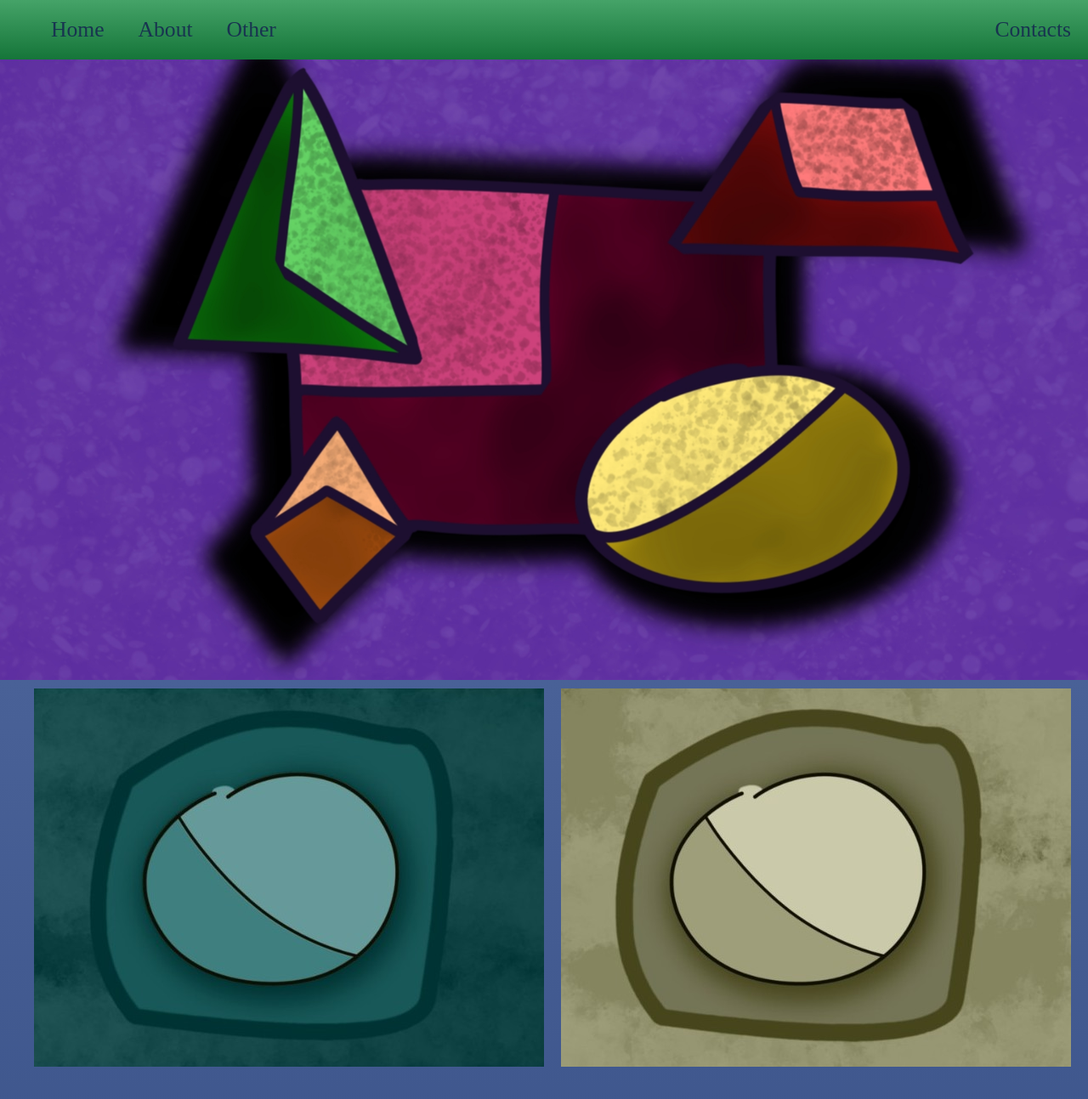
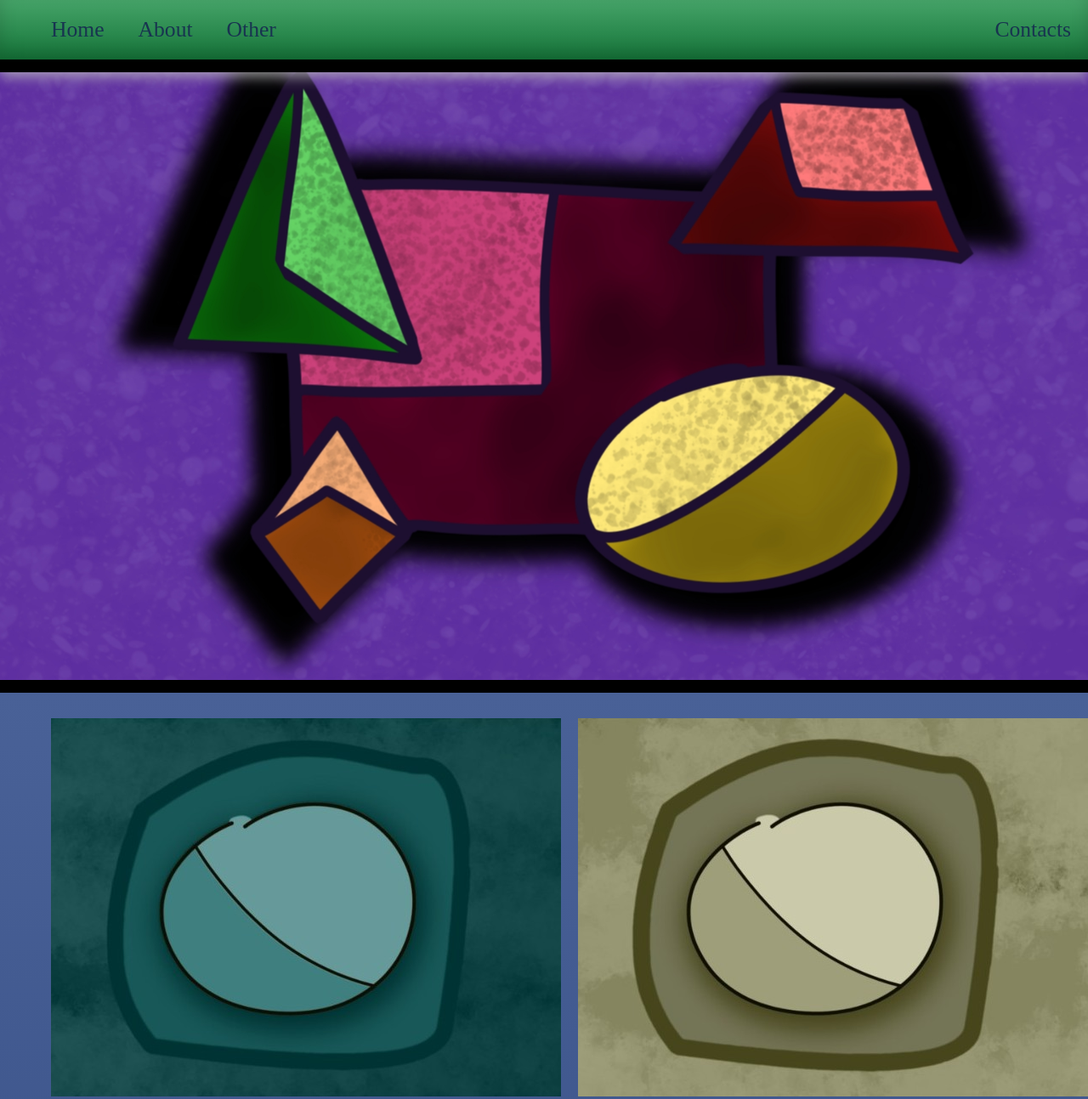
Before and after one commit to lietuviskalba/web_page_template, a plain HTML site: page index.html in a window 1280 px wide. Shown: the top 1293 px of the page at 85% size. Drawn offline with Linux system fonts and the light colour scheme.

Commit message:
> Bottom line added

```diff
--- a/index.html
+++ b/index.html
@@ -7,7 +7,7 @@
 </head>
 
 <body>
-  <nav class="zone green sticky">
+  <nav class="zone green bottom-line sticky">
     <ul class="main-nav">
       <li><a>Home</a></li>
       <li><a>About</a></li>
@@ -16,9 +16,9 @@
     </ul>
   </nav>
 
-  <div class="container zone"> <img class="cover-img" src="imgs/shapes_wallpaper.jpg"></div>
+  <div class="container zone bottom-line"> <img class="cover-img" src="imgs/shapes_wallpaper.jpg"></div>
 
-  <div class="zone blue grid-wrapper">
+  <div class="zone blue bottom-line grid-wrapper">
     <img class="picture zone" src="imgs/shape1.jpg">
     <img class="picture zone" src="imgs/shape2.jpg">
     <img class="picture zone" src="imgs/shape3.jpg">
--- a/style.css
+++ b/style.css
@@ -69,7 +69,7 @@ a {
 
     object-fit: cover;
     background-color: #e314c4;
-    margin: 10px;
+    margin: 30px;
 
 }
 
@@ -78,12 +78,15 @@ footer{
     text-align: center;
 }
 
+/* General CSS configuration */
 body {
     margin: auto 0;
     background-color: rgb(41, 40, 40);
 }
 
-
+.bottom-line{
+    border-bottom: 15px solid black;
+}
 
 .zone {
     cursor: pointer;
```
